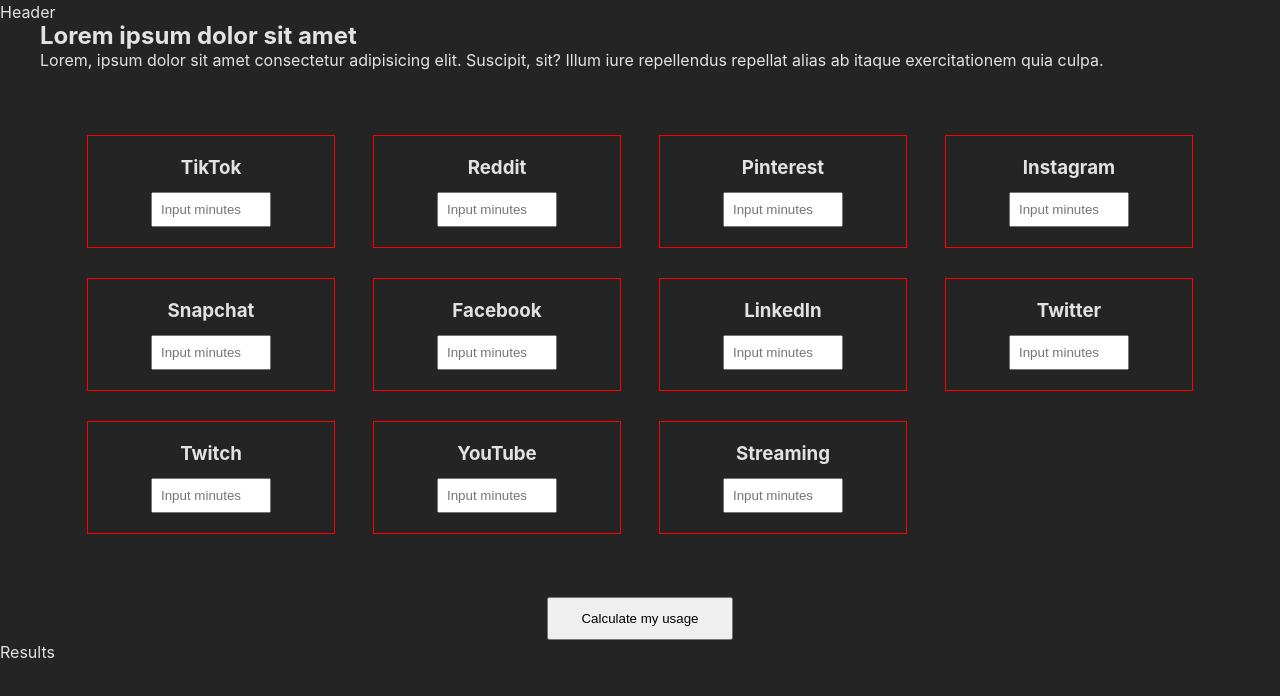
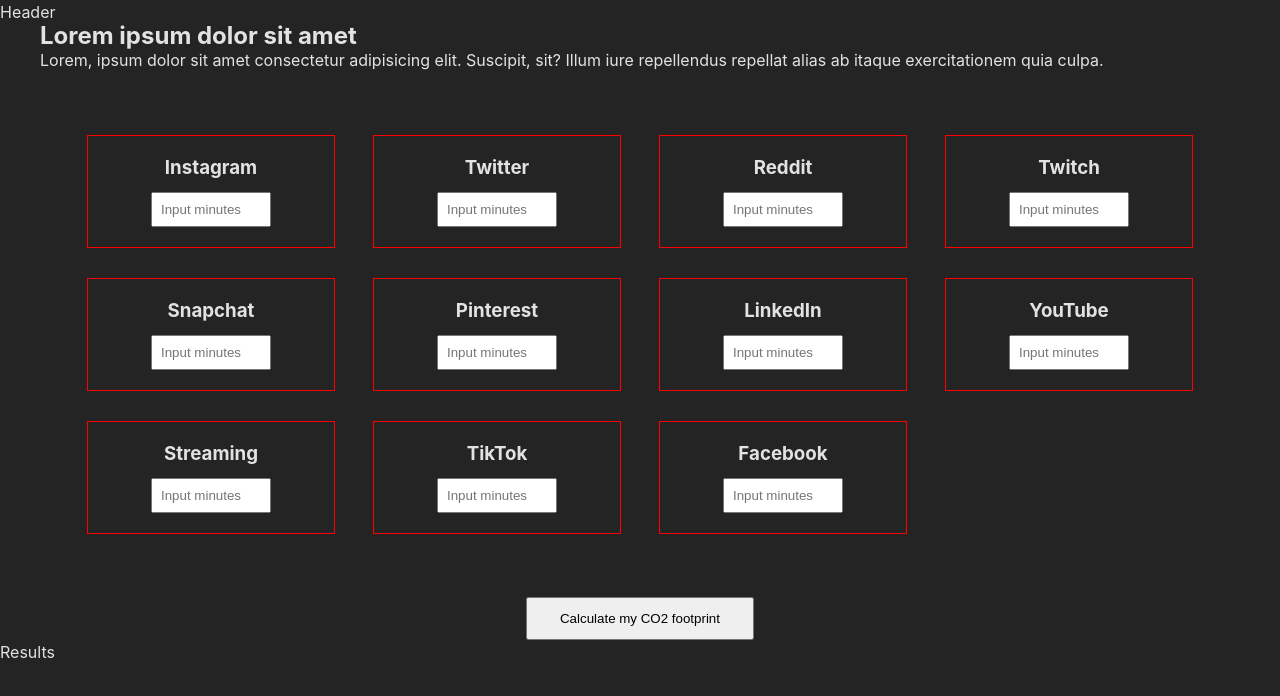
Before and after one commit to vlysium/advice-project, a React (Vite) app: page / in a window 1280 px wide. Shown: the top 696 px of the page. Built offline with nearby package versions, Linux system fonts and the light colour scheme.

Commit message:
conversion done

```diff
--- a/src/App.jsx
+++ b/src/App.jsx
@@ -5,27 +5,26 @@
 import Results from "./components/Results";
 
 function App() {
-  const [minutes, setMinutes] = useState([0, 0, 0, 0, 0, 0, 0, 0, 0, 0, 0]);
-  const [CO2, setCO2] = useState(0);
+  const [CO2, setCO2] = useState([0, 0, 0, 0, 0, 0, 0, 0, 0, 0, 0]);
   const [kWh, setkWh] = useState(0);
 
   function onChange(value, index) {
+    /*
     console.log("value:", value);
     console.log("index:", index);
+    */
 
-    const newState = minutes.map((obj) => {
-      if (obj === index) {
+    const newState = CO2.map((c, i) => {
+      if (i === index) {
         return value;
       }
-
-      return obj;
+      return c;
     });
-
-    setMinutes(newState);
+    setCO2(newState);
   }
 
   function onCalculate() {
-    console.log(minutes.reduce((a, b) => a + b, 0));
+    console.log(CO2.reduce((a, b) => a + b, 0));
   }
 
   function convertCO2tokWh(value) {
--- a/src/components/Card.jsx
+++ b/src/components/Card.jsx
@@ -1,7 +1,11 @@
 import { useState, useRef } from "react";
 
-function Card({ title, icon, onChange, index }) {
+function Card({ title, icon, onChange, index, ratio }) {
   const input = useRef(null);
+
+  function convertMinutesToCO2(value) {
+    return ratio * parseFloat(value, 10).toFixed(2);
+  }
 
   return (
     <div className="converter-card">
@@ -10,7 +14,8 @@
         type="number"
         min="0"
         placeholder="Input minutes"
-        onBlur={() => onChange(parseInt(input.current.value, 10), index)}
+        onBlur={() => onChange(convertMinutesToCO2(input.current.value), index)}
+        ratio={ratio}
         ref={input}
       />
     </div>
@@ -18,3 +23,5 @@
 }
 
 export default Card;
+
+//parseInt(input.current.value, 10)
--- a/src/components/CardContainer.jsx
+++ b/src/components/CardContainer.jsx
@@ -1,21 +1,32 @@
 import Card from "./Card";
 
 function CardContainer({ onChange }) {
-  return (
-    <article id="card-container">
-      <Card index="0" title="TikTok" icon="" onChange={onChange} />
-      <Card index="1" title="Reddit" icon="" onChange={onChange} />
-      <Card index="2" title="Pinterest" icon="" onChange={onChange} />
-      <Card index="3" title="Instagram" icon="" onChange={onChange} />
-      <Card index="4" title="Snapchat" icon="" onChange={onChange} />
-      <Card index="5" title="Facebook" icon="" onChange={onChange} />
-      <Card index="6" title="LinkedIn" icon="" onChange={onChange} />
-      <Card index="7" title="Twitter" icon="" onChange={onChange} />
-      <Card index="8" title="Twitch" icon="" onChange={onChange} />
-      <Card index="9" title="YouTube" icon="" onChange={onChange} />
-      <Card index="11" title="Streaming" icon="" onChange={onChange} />
-    </article>
-  );
+  const cards = [
+    { index: 0, title: "Instagram", icon: "", onChange: onChange, ratio: 0.71 },
+    { index: 1, title: "Twitter", icon: "", onChange: onChange, ratio: 1.3 },
+    { index: 2, title: "Reddit", icon: "", onChange: onChange, ratio: 0.55 },
+    { index: 3, title: "Twitch", icon: "", onChange: onChange, ratio: 2.48 },
+    { index: 4, title: "Snapchat", icon: "", onChange: onChange, ratio: 0.79 },
+    { index: 5, title: "Pinterest", icon: "", onChange: onChange, ratio: 0.6 },
+    { index: 6, title: "LinkedIn", icon: "", onChange: onChange, ratio: 1.05 },
+    { index: 7, title: "YouTube", icon: "", onChange: onChange, ratio: 2.63 },
+    { index: 8, title: "Streaming", icon: "", onChange: onChange, ratio: 0.92 },
+    { index: 9, title: "TikTok", icon: "", onChange: onChange, ratio: 0.46 },
+    { index: 10, title: "Facebook", icon: "", onChange: onChange, ratio: 0.87 },
+  ];
+
+  const listItems = cards.map((card) => (
+    <Card
+      key={card.index}
+      index={card.index}
+      title={card.title}
+      icon={card.icon}
+      onChange={card.onChange}
+      ratio={card.ratio}
+    />
+  ));
+
+  return <article id="card-container">{listItems}</article>;
 }
 
 export default CardContainer;
--- a/src/components/Converter.jsx
+++ b/src/components/Converter.jsx
@@ -9,7 +9,7 @@
         ab itaque exercitationem quia culpa.
       </p>
       <CardContainer onChange={onChange} />
-      <button onClick={onCalculate}>Calculate my usage</button>
+      <button onClick={onCalculate}>Calculate my CO2 footprint</button>
     </section>
   );
 }
```
